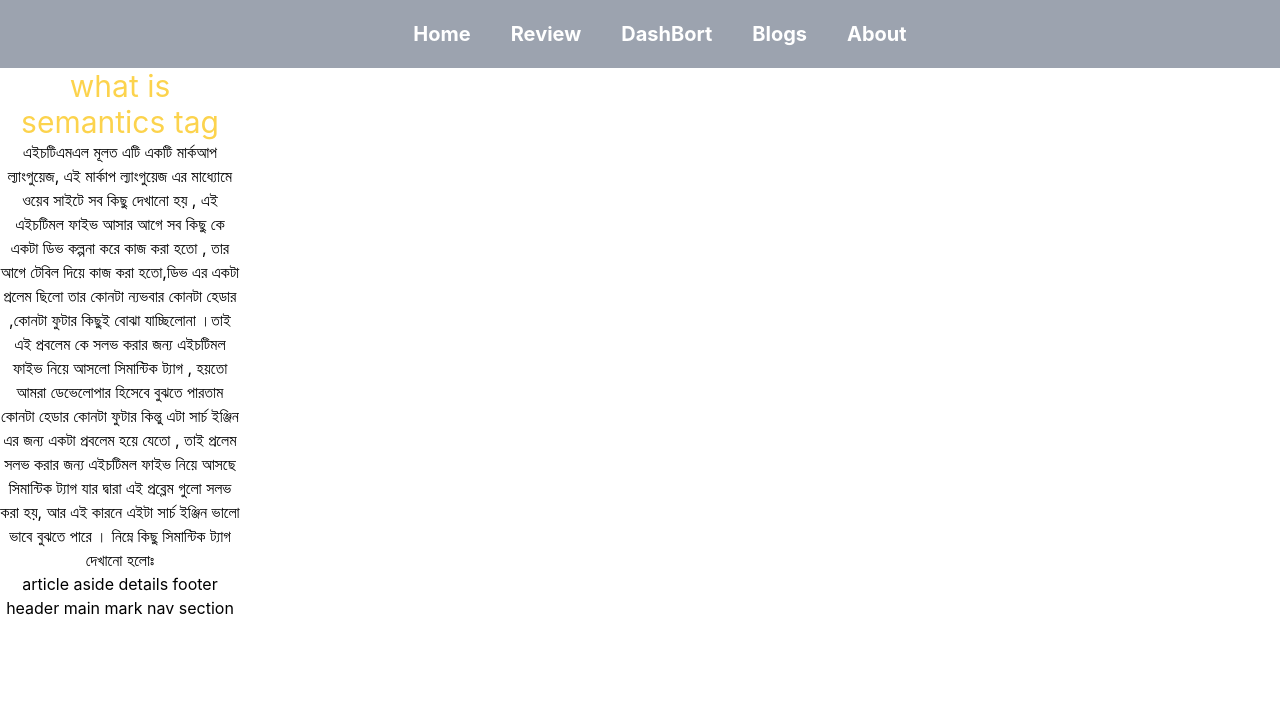
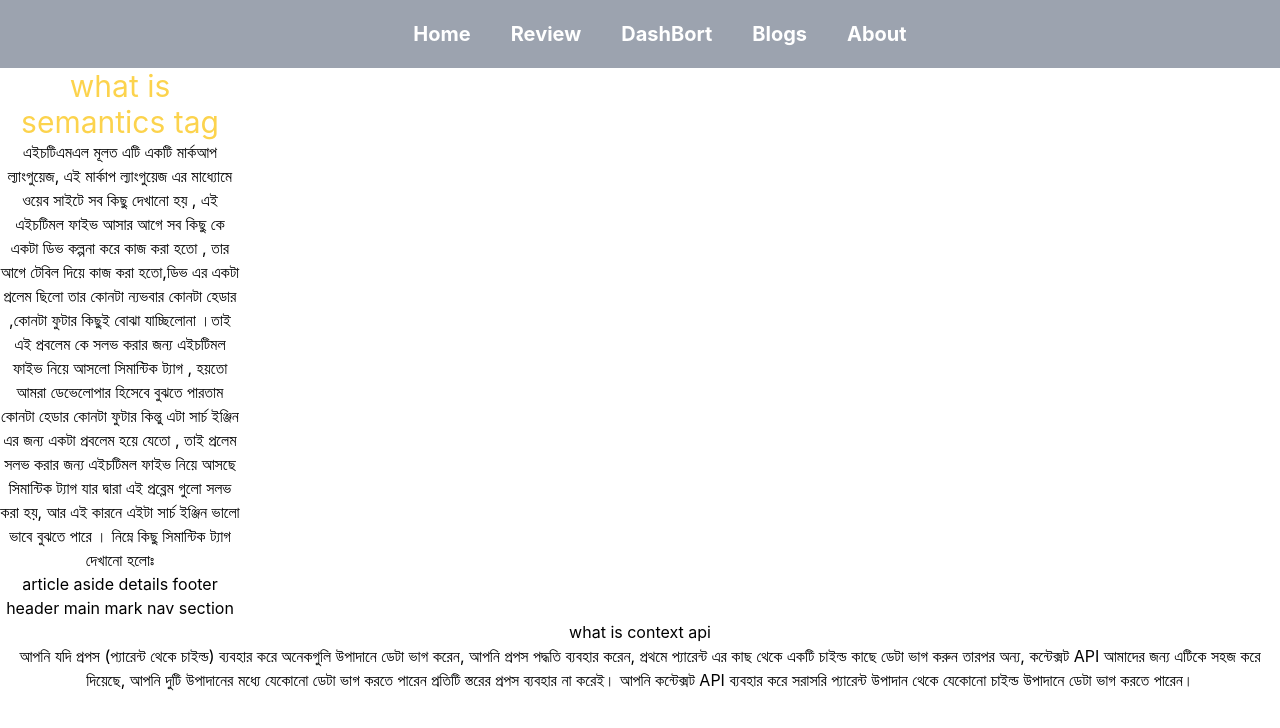
Before and after one commit to developerabdullah-me/product-analysis-website, a React (Create React App) app: page /blogs in a window 1280 px wide. Shown: the top 728 px of the page. Built offline with nearby package versions, Linux system fonts and the light colour scheme; the HTML template or start-up script is replaced by a standard one.

Commit message:
for afor eror

```diff
--- a/src/App.js
+++ b/src/App.js
@@ -5,6 +5,7 @@ import Blogs from './Component/Blogs/Blogs';
 import DashBort from './Component/DashBort/DashBort';
 import Header from './Component/Header/Header';
 import Home from './Component/Home/Home';
+import NotFownd from './Component/NotFOwnd/NotFownd';
 import Reveiw from './Component/Reveiw/Reveiw';
 
 function App() {
@@ -17,6 +18,7 @@ function App() {
     <Route path="/dashbort" element={<DashBort></DashBort>}></Route>
     <Route path="/blogs" element={<Blogs></Blogs>}></Route>
     <Route path="/about" element={<About></About>}></Route>
+    <Route path="*" element={<NotFownd></NotFownd>}></Route>
     </Routes>
     </div>
   );
--- a/src/Component/Blogs/Blogs.jsx
+++ b/src/Component/Blogs/Blogs.jsx
@@ -25,6 +25,10 @@ nav
 section
       </p>
       </div>
+      <div className="">
+          <h1>what is context api</h1>
+          <p>আপনি যদি প্রপস (প্যারেন্ট থেকে চাইল্ড) ব্যবহার করে অনেকগুলি উপাদানে ডেটা ভাগ করেন, আপনি প্রপস পদ্ধতি  ব্যবহার করেন, প্রথমে প্যারেন্ট এর কাছ থেকে একটি চাইল্ড কাছে ডেটা ভাগ করুন তারপর অন্য, কন্টেক্সট API আমাদের জন্য এটিকে সহজ করে দিয়েছে, আপনি দুটি উপাদানের মধ্যে যেকোনো ডেটা ভাগ করতে পারেন প্রতিটি স্তরের প্রপস ব্যবহার না করেই। আপনি কন্টেক্সট API ব্যবহার করে সরাসরি প্যারেন্ট উপাদান থেকে যেকোনো চাইল্ড উপাদানে ডেটা ভাগ করতে পারেন।</p>
+      </div>
         </div>
     );
 };
--- /dev/null
+++ b/src/Component/NotFOwnd/NotFownd.jsx
@@ -0,0 +1,11 @@
+import React from 'react';
+
+const NotFownd = () => {
+    return (
+        <div>
+            <h1 className="text-5xl text-red-600">NotFound 404 </h1>
+        </div>
+    );
+};
+
+export default NotFownd;
```
